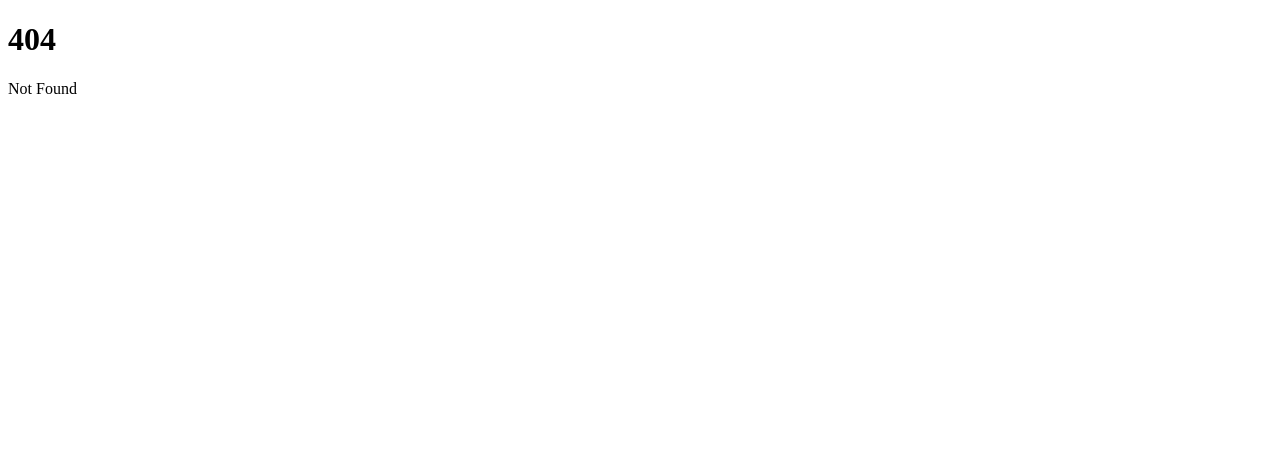
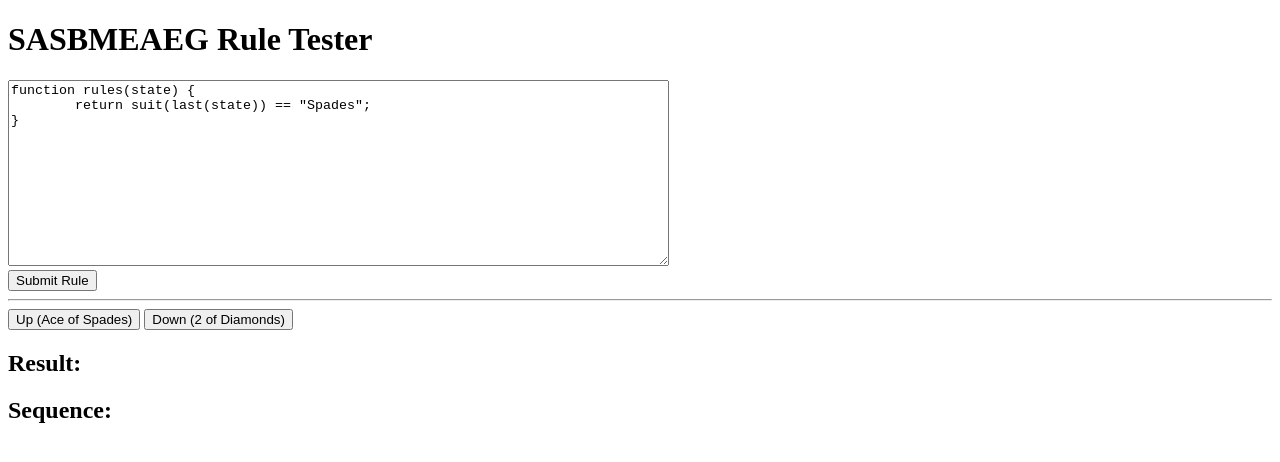
Before and after one commit to EricGosnell/sasbmeaeg, a SvelteKit app: page /game in a window 1280 px wide. Before the commit this address had no page. Shown: the top 462 px of the page. Built offline with nearby package versions, Linux system fonts and the light colour scheme.

Commit message:
working local prototype

```diff
--- /dev/null
+++ b/src/lib/ruleWorker.ts
@@ -0,0 +1,44 @@
+self.onmessage = (event) => {
+	const {
+		code,
+		state
+	} = event.data;
+
+	try {
+		const compiledRule = new Function(
+			"state",
+			`
+			function first(state) {
+				return state[0];
+			}
+
+			function last(state) {
+				return state[state.length - 1];
+			}
+
+			function suit(card) {
+				return card.suit;
+			}
+
+			${code}
+
+			return rules(state);
+			`
+		);
+
+		const result = compiledRule(state);
+
+		self.postMessage({
+			ok: true,
+			result
+		});
+
+	} catch (e) {
+		console.error(e);
+
+		self.postMessage({
+			ok: false,
+			error: String(e)
+		});
+	}
+};
--- /dev/null
+++ b/src/routes/game/+page.svelte
@@ -0,0 +1,110 @@
+<script lang="ts">
+	let code = $state(`function rules(state) {
+	return suit(last(state)) == "Spades";
+}`);
+
+let history = $state<Card[]>([]);
+let result = $state("");
+
+	let worker: Worker | null = null;
+    let submitted = false;
+
+	type Card = {
+		rank: string;
+		suit: string;
+	};
+
+	function runRule() {
+        try {
+            worker?.terminate();
+
+            worker = new Worker(
+                new URL(
+                    "../../lib/ruleWorker.ts",
+                    import.meta.url
+                ),
+                {
+                    type: "module"
+                }
+            );
+
+            submitted = true;
+
+            result = "Rule loaded!";
+
+        } catch (e) {
+            result = "Worker error: " + e;
+        }
+    }
+
+    function play(card: Card) {
+        history = [...history, card];
+
+        if (!worker || !submitted) {
+            result = "Submit a rule first";
+            return;
+        }
+
+        worker.onmessage = (event) => {
+
+            if (event.data.ok) {
+                result = event.data.result
+                    ? "Good"
+                    : "Bad";
+            } else {
+                result = "Rule error: "
+                    + event.data.error;
+            }
+        };
+
+
+        worker.postMessage({
+            code,
+            state: $state.snapshot(history)
+        });
+    }
+</script>
+
+<h1>SASBMEAEG Rule Tester</h1>
+
+<textarea
+	bind:value={code}
+	rows="12"
+	cols="80"
+></textarea>
+
+<br />
+
+<button onclick={runRule}>
+	Submit Rule
+</button>
+
+<hr />
+
+<button onclick={() => play({
+	rank: "A",
+	suit: "Spades"
+})}>
+	Up (Ace of Spades)
+</button>
+
+<button onclick={() => play({
+	rank: "2",
+	suit: "Diamonds"
+})}>
+	Down (2 of Diamonds)
+</button>
+
+<h2>Result:</h2>
+
+<p>{result}</p>
+
+<h2>Sequence:</h2>
+
+<ul>
+	{#each history as card}
+		<li>
+			{card.rank} of {card.suit}
+		</li>
+	{/each}
+</ul>
```
